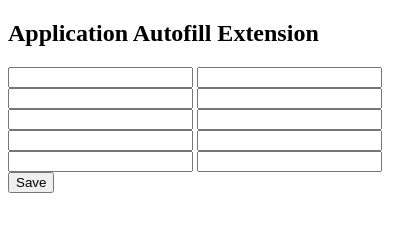
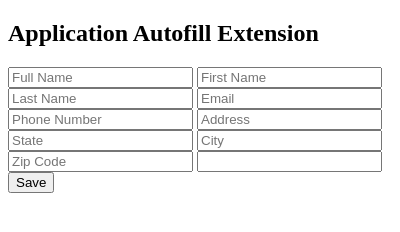
Before and after one commit to Marv0912/Application-Autofill, a browser extension: page popup.html in a window 400 px wide. Drawn offline with Linux system fonts and the light colour scheme.

Commit message:
add icons and inputs in popup

```diff
--- a/popup.html
+++ b/popup.html
@@ -6,15 +6,15 @@
 </head>
 <body>
     <h2>Application Autofill Extension</h2>
-    <input type="text" id="" placeholder="" >
-    <input type="text" id="" placeholder="" >
-    <input type="text" id="" placeholder="" >
-    <input type="text" id="" placeholder="" >
-    <input type="text" id="" placeholder="" >
-    <input type="text" id="" placeholder="" >
-    <input type="text" id="" placeholder="" >
-    <input type="text" id="" placeholder="" >
-    <input type="text" id="" placeholder="" >
+    <input type="text" id="fullName" placeholder="Full Name" >
+    <input type="text" id="firstName" placeholder="First Name" >
+    <input type="text" id="lastName" placeholder="Last Name" >
+    <input type="text" id="email" placeholder="Email" >
+    <input type="text" id="phone number" placeholder="Phone Number" >
+    <input type="text" id="address" placeholder="Address" >
+    <input type="text" id="state" placeholder="State" >
+    <input type="text" id="city" placeholder="City" >
+    <input type="text" id="zipCode" placeholder="Zip Code" >
     <input type="text" id="" placeholder="" >
 
     <button id="saveBtn"> Save </button>
```
Also changed, not shown: assets/diskette.png (added), assets/edit.png (added), manifest.json.
